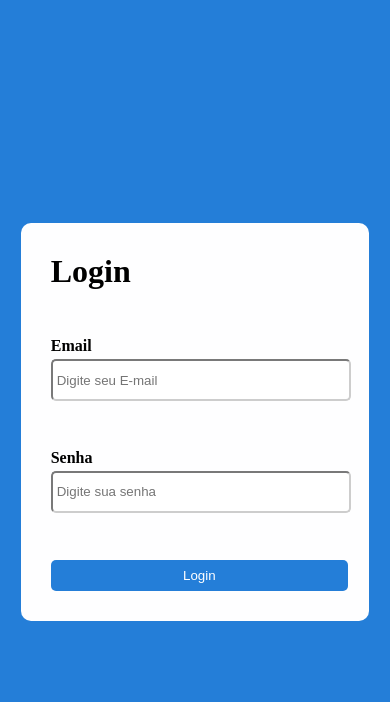
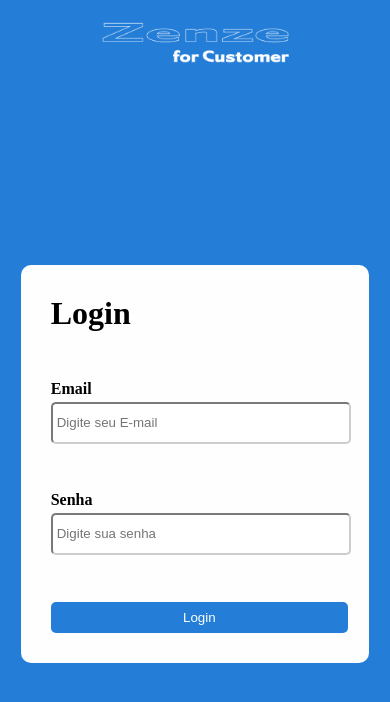
Before and after one commit to Gaangb/customer-expenses-react, a React (Create React App) app: page / in a window 390 px wide. Shown: the top 702 px of the page. Built offline with nearby package versions, Linux system fonts and the light colour scheme.

Commit message:
feat: Criando NavBar

```diff
--- a/src/App.css
+++ b/src/App.css
@@ -1,8 +1,8 @@
 .container_geral {
   width: 100vw;
-  height: 100vh;
+  height: 90vh;
   display: flex;
   justify-content: center;
   align-items: center;
-  background-color: #247ed8;
+  flex-direction: column;
 }
--- a/src/App.js
+++ b/src/App.js
@@ -3,11 +3,14 @@ import { CustomerProvider } from './hooks/CustomerHooks';
 import CustomerPage from './pages/customerPage';
 import { LoginPage } from './pages/loginPage';
 import {BrowserRouter as Router, Routes, Route} from 'react-router-dom'
+
 import { useCustomer } from './hooks/CustomerHooks';
+import NavBar from './components/navBar';
 
 function App() {
   return (
     <Router>
+        <NavBar />
         <div className='container_geral'>
           <CustomerProvider>
             <Routes>
--- /dev/null
+++ b/src/components/navBar/index.jsx
@@ -0,0 +1,9 @@
+import logoZenze from "../../assets/logoZenze.png"
+import "./style.css"
+export default function NavBar(){
+    return  (
+        <div className="buttonLogo">
+            <img src={logoZenze} alt="" />
+        </div>
+    )
+}
--- /dev/null
+++ b/src/components/navBar/style.css
@@ -0,0 +1,22 @@
+.buttonLogo{
+    background-color: #247ed8;
+    height: 10vh;
+    display: flex;
+    align-items: center;
+    margin-left: 1vw;
+}
+
+.buttonLogo > img{
+    width: 10vw;
+}
+
+@media (max-width: 490px) {
+    .buttonLogo{
+        justify-content: center;
+        width: 100vw;
+        margin-left: 0vw;
+    }
+    .buttonLogo > img{
+        width: 50vw;
+    }
+}
--- a/src/index.css
+++ b/src/index.css
@@ -2,3 +2,8 @@
   margin: 0;
   padding: 0;
 }
+
+html, body, #root{
+  height: 100%;
+  background-color: #247ed8;
+}
```
Lines whose indentation alone changed are shown as unchanged.
